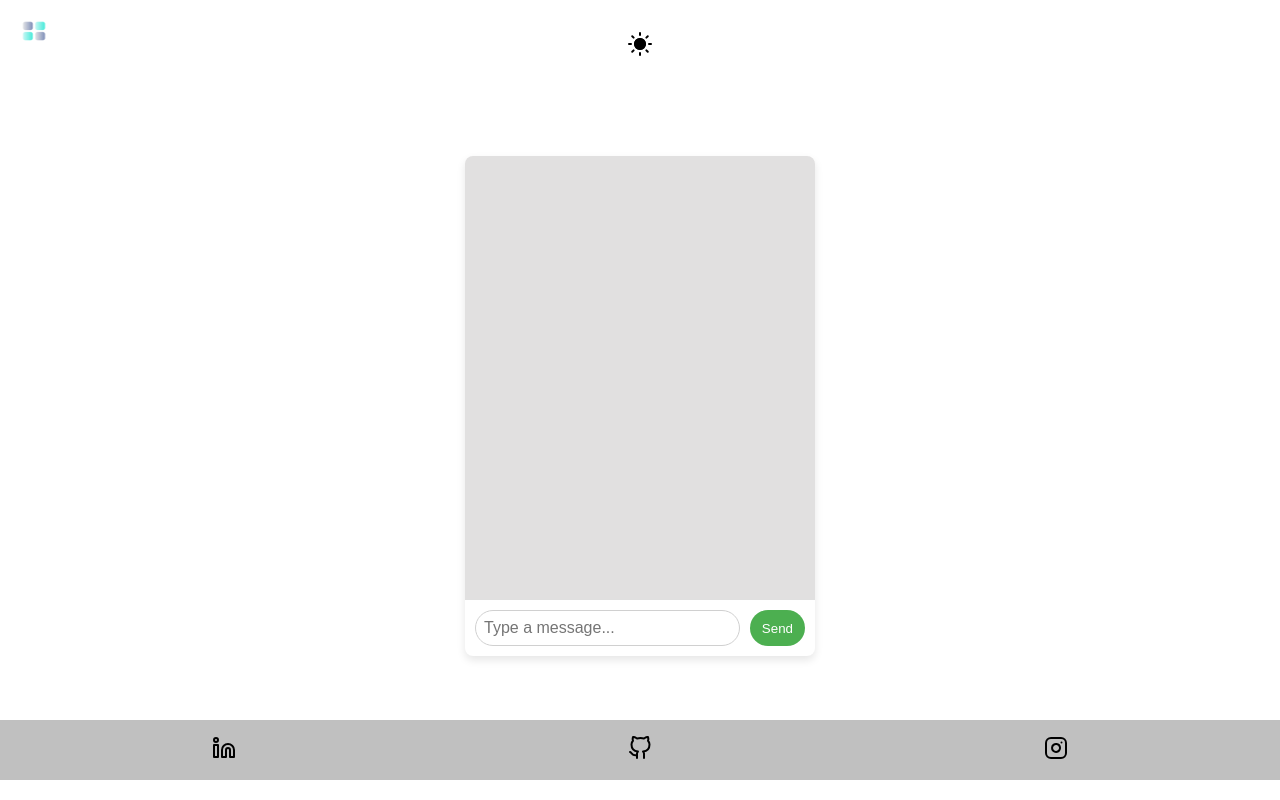
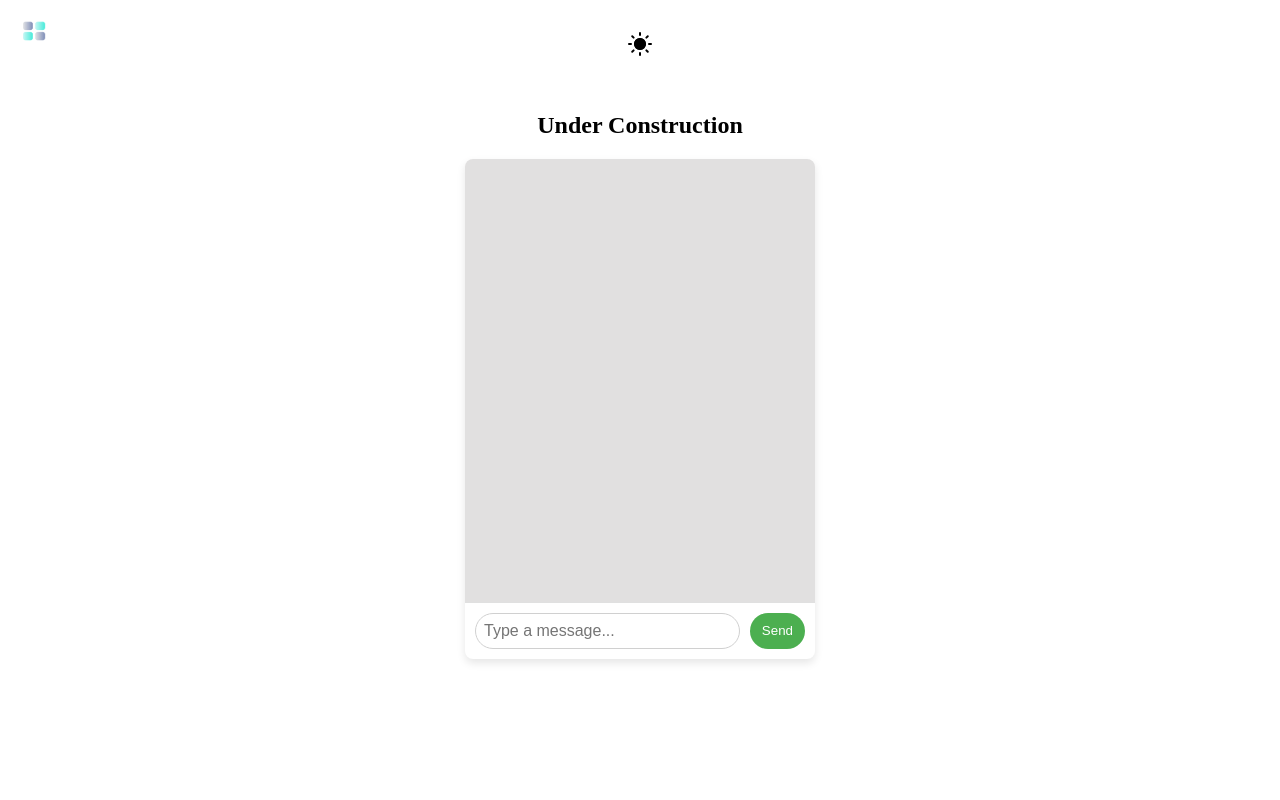
Before and after one commit to RYeeAnn/brainstation-capstone, a React (Create React App) app: page /ChatBotPage in a window 1280 px wide. Shown: the top 800 px of the page. Built offline with nearby package versions, Linux system fonts and the light colour scheme.

Commit message:
changed height to 100vh

```diff
--- a/src/pages/ChatBotPage/ChatBotPage.jsx
+++ b/src/pages/ChatBotPage/ChatBotPage.jsx
@@ -169,6 +169,10 @@ function ChatBotPage() {
         </animated.g>
       </animated.svg>
 
+      <div>
+        <h1>Under Construction</h1>
+      </div>
+
       <div className="container">
         <div className="chat-window">
           <div className="chat-messages" ref={messagesEndRef}>
--- a/src/pages/ChatBotPage/ChatBotPage.scss
+++ b/src/pages/ChatBotPage/ChatBotPage.scss
@@ -33,10 +33,7 @@
   .container {
     display: flex;
     justify-content: center;
-
-    @include tablet {
-      padding: 4rem;
-    }
+    height: 100vh;
   }
 
   .chat-window {
```
